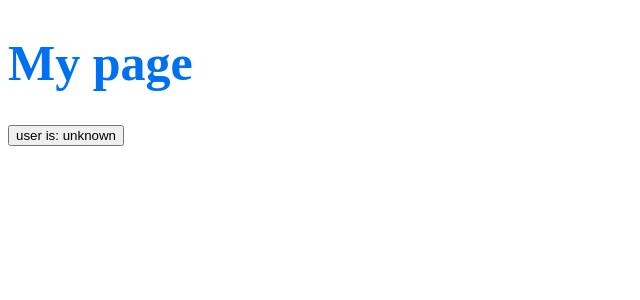
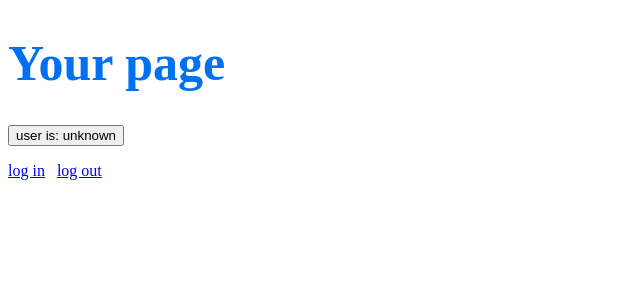
Before and after one commit to theoperatore/pantry, a Next.js app: page / in a window 1280 px wide. Shown: the top 300 px of the page, without its empty margins (0-640 px from the left). Built offline with nearby package versions, Linux system fonts and the light colour scheme; no server answers.

Commit message:
user context; token; log in; css

```diff
--- a/package.json
+++ b/package.json
@@ -17,6 +17,7 @@
     "next": "latest",
     "react": "^16.8.0",
     "react-dom": "^16.8.0",
+    "react-firebaseui": "^4.1.0",
     "react-is": "^16.13.1",
     "styled-components": "^5.0.0"
   },
--- a/src/auth/UserContext.tsx
+++ b/src/auth/UserContext.tsx
@@ -19,6 +19,11 @@ initFirebase();
 
 const TokenContext = React.createContext<null | string>(null);
 
+/**
+ * Holds the signed-in user context as an auth token. This token is used to make
+ * network requests to the pantry api backend.
+ * @param props containing the children to render
+ */
 export function UserContext(props: { children: React.ReactNode }) {
   const [token, setToken] = React.useState(null);
 
@@ -52,6 +57,50 @@ export function UserContext(props: { children: React.ReactNode }) {
   );
 }
 
+/**
+ * Main function to use from this file. It will return the user token
+ * in a React context that can be used for two things:
+ * 1. Identifying if a user is logged in
+ * 2. Making a network request to the pantry api using a bearer token header
+ */
 export function useUser() {
   return React.useContext(TokenContext);
 }
+
+/**
+ * Mainly used for dev purposes, signs out a user
+ */
+export function useSignOut() {
+  return () => {
+    return firebase.auth().signOut();
+  };
+}
+
+/**
+ * Used only for hooking up this firebase instance
+ * with the react-firebaseui instance on the login page
+ */
+export function useFirebaseAuth() {
+  return firebase.auth();
+}
+
+/**
+ * Get a token to call the pantry backend with.
+ *
+ * @returns Promise<string> with a real user token,
+ * or an empty string if there is no current user.
+ */
+export function getToken() {
+  return new Promise((resolve) => {
+    const off = firebase.auth().onAuthStateChanged((user) => {
+      off();
+      if (user) {
+        user.getIdToken().then((t) => {
+          resolve(t);
+        });
+      } else {
+        resolve('');
+      }
+    });
+  });
+}
--- /dev/null
+++ b/src/pages/_al.css
@@ -0,0 +1,41 @@
+* {
+  box-sizing: border-box;
+}
+[hidden] {
+  display: none !important;
+}
+[disabled] {
+  pointer-events: none;
+  opacity: 0.3;
+}
+.horizontal {
+  display: flex;
+  flex-direction: row;
+  justify-content: space-between;
+}
+.side-by-side {
+  justify-content: flex-start;
+}
+.end {
+  justify-content: flex-end;
+}
+.next-to {
+  margin-right: var(--spacing-s);
+}
+.vertical {
+  display: flex;
+  flex-direction: column;
+}
+.center {
+  justify-content: center;
+  align-items: center;
+}
+.flex {
+  flex: 1;
+}
+html {
+  --spacing-xs: 8px;
+  --spacing: 24px;
+  --spacing-s: 12px;
+  --spacing-m: 36px;
+}
--- a/src/pages/_app.tsx
+++ b/src/pages/_app.tsx
@@ -2,10 +2,17 @@ import App from 'next/app';
 import React from 'react';
 import { ThemeProvider } from 'styled-components';
 import { UserContext } from '../auth/UserContext';
+import './_al.css';
 
 const theme = {
   colors: {
     primary: '#0070f3',
+  },
+  spacing: {
+    xs: 8,
+    sm: 12,
+    nm: 24,
+    md: 36,
   },
 };
 
--- a/src/pages/index.tsx
+++ b/src/pages/index.tsx
@@ -1,6 +1,7 @@
 import React from 'react';
+import Link from 'next/link';
 import styled from 'styled-components';
-import { useUser } from '../auth/UserContext';
+import { useUser, useSignOut, getToken } from '../auth/UserContext';
 
 const Title = styled.h1`
   font-size: 50px;
@@ -9,13 +10,15 @@ const Title = styled.h1`
 
 export default () => {
   const user = useUser();
+  const signOut = useSignOut();
   const [status, setStatus] = React.useState('');
 
   async function getData() {
+    const token = await getToken();
     const response = await fetch('/api/pantry', {
       headers: {
         accept: 'application/json',
-        authorization: `token ${user}`,
+        authorization: `token ${token}`,
       },
     });
 
@@ -25,9 +28,21 @@ export default () => {
 
   return (
     <div>
-      <Title>My page</Title>
+      <Title>{user ? 'My' : 'Your'} page</Title>
       <button onClick={getData}>user is: {user ? 'known' : 'unknown'}</button>
-      <div>{status}</div>
+      <p>{status}</p>
+      <div className="horizontal side-by-side">
+        <div className="next-to">
+          <Link href="/login">
+            <a>log in</a>
+          </Link>
+        </div>
+        <div className="next-to">
+          <Link href="/">
+            <a onClick={signOut}>log out</a>
+          </Link>
+        </div>
+      </div>
     </div>
   );
 };
```
Also changed, not shown: src/pages/login.tsx (added, +30 -0 lines), 1 other file (tests, documents, lock files or other folders).
